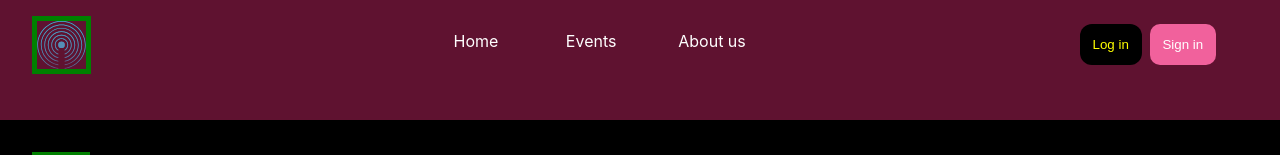
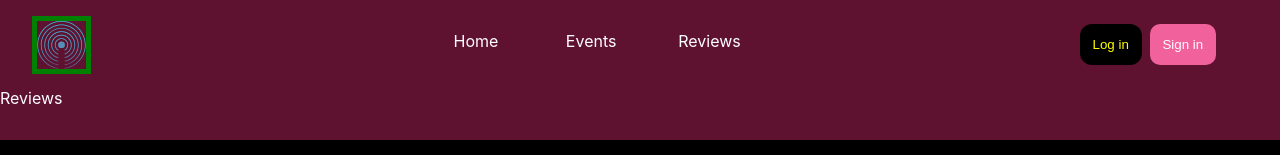
Before and after one commit to Munene-Kariuki/Party-net, a React (Create React App) app: page /reviews in a window 1280 px wide. Shown: the top 155 px of the page. Built offline with nearby package versions, Linux system fonts and the light colour scheme.

Commit message:
add reviews component

```diff
--- a/src/components/AboutUs.js
+++ /dev/null
@@ -1,9 +0,0 @@
-import React from 'react'
-
-function AboutUs() {
-  return (
-    <div>AboutUs</div>
-  )
-}
-
-export default AboutUs
--- a/src/components/App.js
+++ b/src/components/App.js
@@ -1,6 +1,6 @@
 import React from 'react';
 import { Route, Routes } from 'react-router-dom';
-import AboutUs from './AboutUs';
+import Reviews from './Reviews';
 import Events from './Events';
 import Footer from './Footer';
 import Home from './Home';
@@ -13,7 +13,7 @@ function App() {
       <Routes>
         <Route path='/' exact element={<Home />} />
         <Route path='/events' element={<Events />} />
-        <Route path='/aboutus' element={<AboutUs />} />
+        <Route path='/reviews' element={<Reviews />} />
       </Routes>
       <Footer />
     </div>
--- a/src/components/Filter.css
+++ b/src/components/Filter.css
@@ -7,8 +7,8 @@
   border-radius: 15px;
 }
 
-.filter input {
-  height: 1.3rem;
+.filter .search {
+  height: 1.9rem;
 }
 
 .filter select {
--- a/src/components/Filter.js
+++ b/src/components/Filter.js
@@ -4,7 +4,7 @@ import './Filter.css'
 function Filter({onCategoryChange, onSearchChange, search}) {
   return (
     <div className='filter'>
-      <input type='text' name='search' placeholder='Search by name' value={search} onChange={onSearchChange} />
+      <input className='search' type='text' name='search' placeholder='Search by name' value={search} onChange={onSearchChange} />
       <select name='sort' onChange={onCategoryChange}>
         <option value='All'>All</option>
         <option value='Nairobi'>Nairobi</option>
--- a/src/components/Navbar.js
+++ b/src/components/Navbar.js
@@ -22,7 +22,7 @@ function Navbar() {
         <ul>
           <li><NavLink exact to="/" style={linkStyles} >Home</NavLink></li>
           <li><NavLink to="/events" style={linkStyles} exact >Events</NavLink></li>
-          <li><NavLink to="/aboutus" style={linkStyles} >About us</NavLink></li>
+          <li><NavLink to="/reviews" style={linkStyles} >Reviews</NavLink></li>
         </ul>
       </div>
       <div className='buttons'>
--- /dev/null
+++ b/src/components/Reviews.js
@@ -0,0 +1,9 @@
+import React from 'react'
+
+function Reviews() {
+  return (
+    <div>Reviews</div>
+  )
+}
+
+export default Reviews
```
